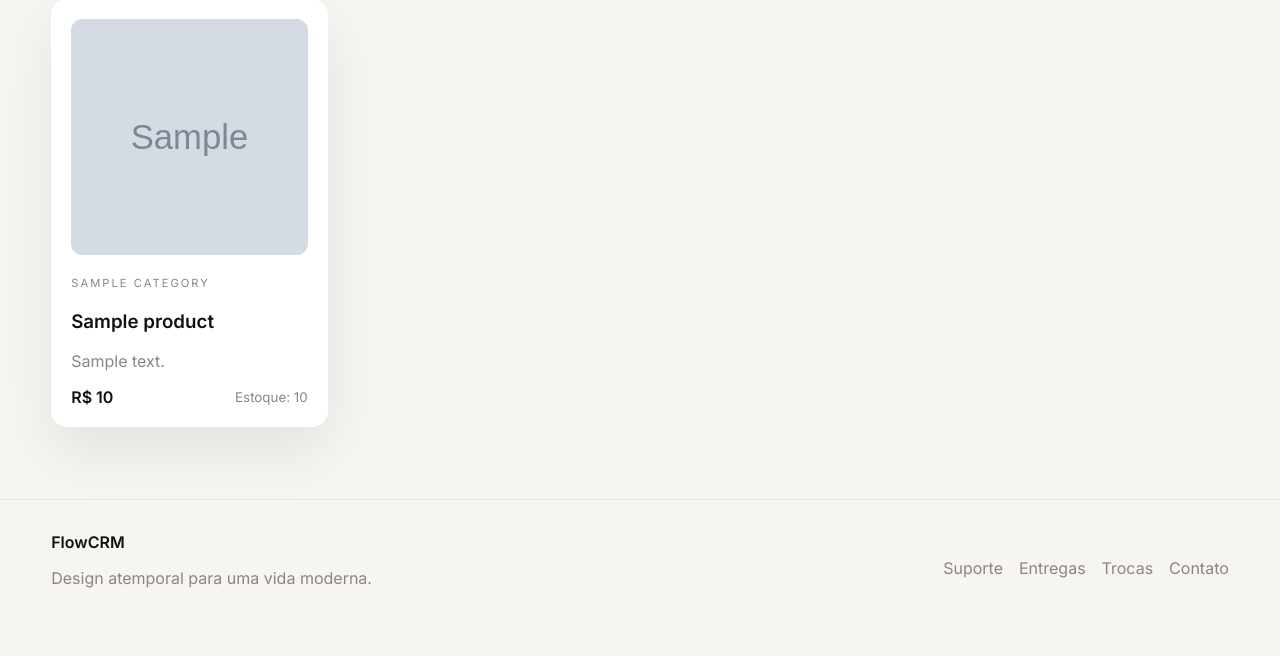
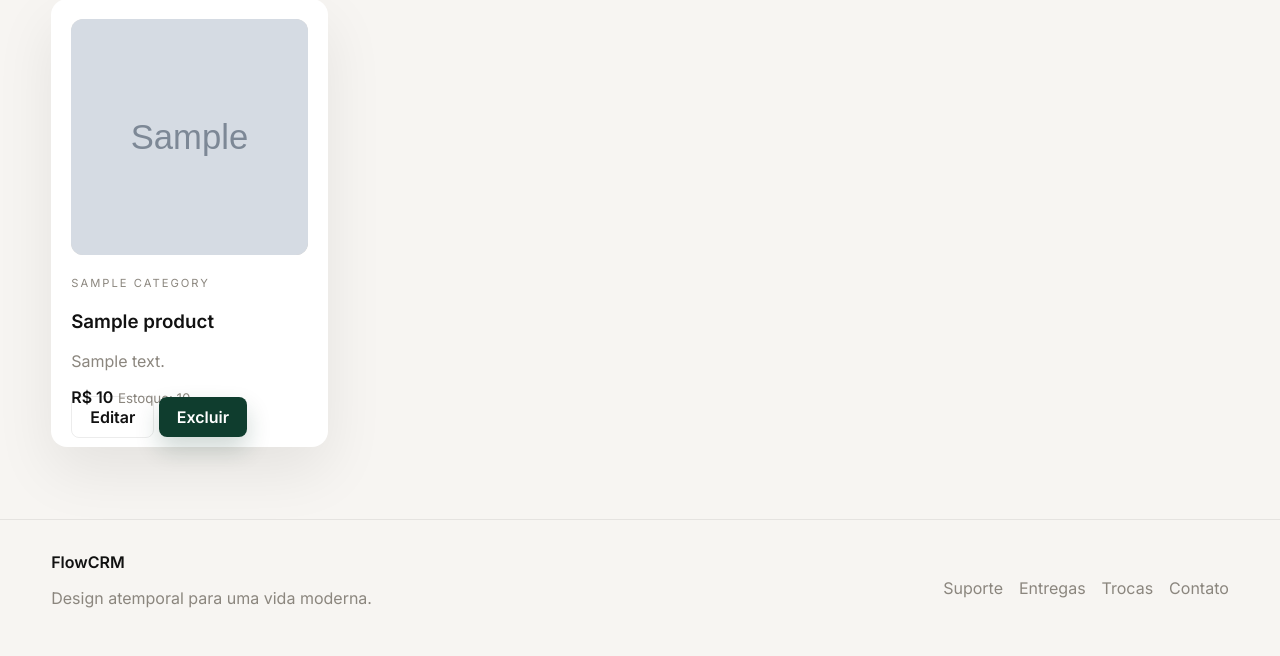
Before and after one commit to gleydson-silv/trilha_backend_nadic, a Django app: template users/templates/my_products.html in a window 1280 px wide. Shown: the part 316-972 px from the top of the page. Before the commit the page ends 904 px from the top, so only its background shows below. Run offline with Django 5.2, Linux system fonts and the light colour scheme; the template is opened without the code that fills it: most values are stand-ins (such as "Sample title", 1, 10 or a date in 2020); grey boxes marked "Sample" are stand-in pictures.

Commit message:
Atualiza template de meus produtos

```diff
--- a/users/templates/my_products.html
+++ b/users/templates/my_products.html
@@ -25,9 +25,13 @@
                     <span class="eyebrow">{{ product.category.name }}</span>
                     <h3>{{ product.name }}</h3>
                     <p class="muted">{{ product.description|truncatechars:80 }}</p>
-                    <div style="display: flex; justify-content: space-between; align-items: center; margin-top: 12px;">
+                    <div class="card__footer">
                         <span class="price">R$ {{ product.price }}</span>
                         <small class="muted">Estoque: {{ product.quantity_in_stock }}</small>
+                    </div>
+                    <div class="card__actions">
+                        <a href="/app/products/edit/{{ product.id }}/" class="btn btn--small btn--ghost">Editar</a>
+                        <a href="/app/products/delete/{{ product.id }}/" class="btn btn--small btn--danger-outline">Excluir</a>
                     </div>
                 </div>
             </article>
```
